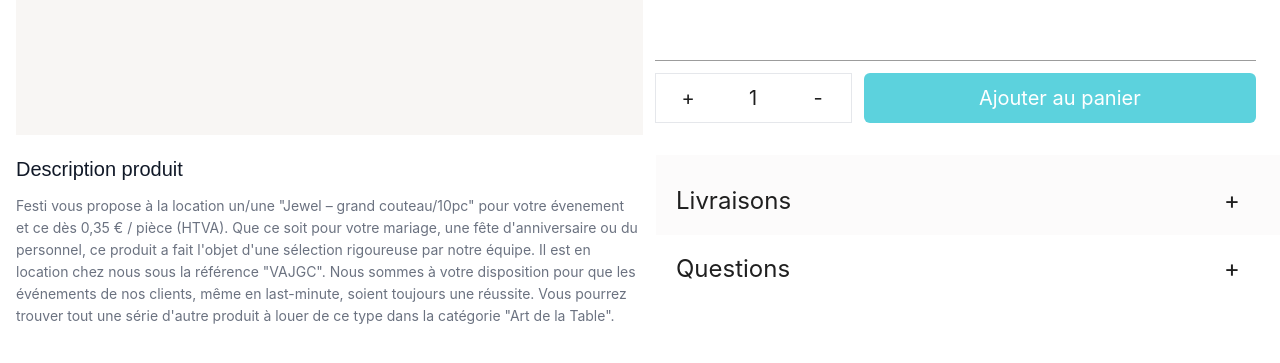
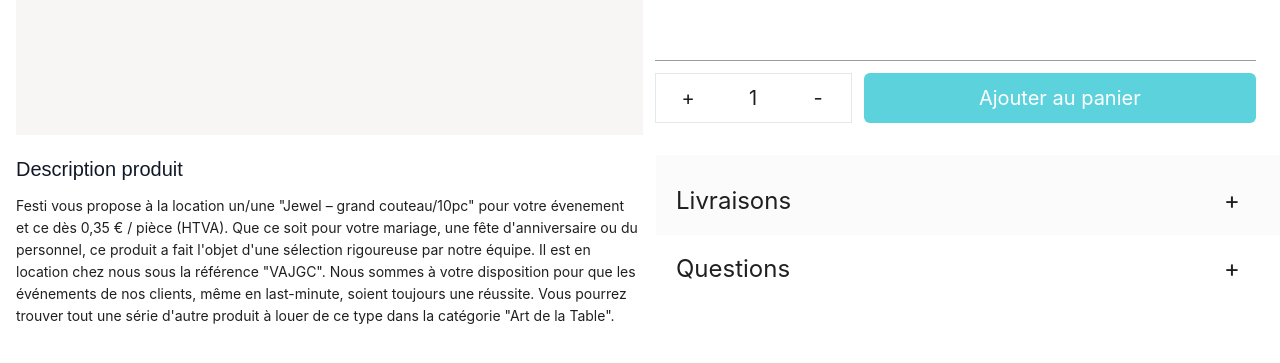
Before and after one commit to AjayDattu/Projects, a Next.js app: page / in a window 1280 px wide. Shown: the part 782-1145 px from the top of the page. Built offline with nearby package versions, Linux system fonts and the light colour scheme.

Commit message:
#fixed build issues

```diff
--- a/components/Landingpage.js
+++ b/components/Landingpage.js
@@ -1,29 +1,8 @@
 "use client";
-import { useState, useCallback, memo } from "react";
+import { useState, useCallback } from "react";
 import Image from "next/image";
 import classNames from "classnames";
 
-
-const FavoriteIcon = memo(() => {
-  return (
-    <svg
-      width="27"
-      height="25"
-      viewBox="0 0 18 16"
-      fill="none"
-      xmlns="http://www.w3.org/2000/svg"
-    >
-      <path
-        fillRule="evenodd"
-        clipRule="evenodd"
-        d="M8.99428 2.27985C7.32816 0.332 4.54978 -0.191965 2.46224 1.59168C0.374693 3.37532 0.0807963 6.35748 1.72015 8.467C3.08317 10.2209 7.20813 13.9201 8.56007 15.1174C8.71133 15.2513 8.78695 15.3183 8.87517 15.3446C8.95216 15.3676 9.03641 15.3676 9.1134 15.3446C9.20161 15.3183 9.27724 15.2513 9.42849 15.1174C10.7804 13.9201 14.9054 10.2209 16.2684 8.467C17.9078 6.35748 17.6498 3.35656 15.5263 1.59168C13.4029 -0.173202 10.6604 0.332 8.99428 2.27985Z"
-        stroke="#8F9BA0"
-        strokeLinecap="round"
-        strokeLinejoin="round"
-      />
-    </svg>
-  );
-});
 function LandingPage() {
   const product = {
     images: [
@@ -71,7 +50,8 @@ function LandingPage() {
                     className={classNames(
                       "w-[55px] h-[55px] cursor-pointer opacity-80 hover:opacity-100 duration-300 p-1",
                       {
-                        " rounded-sm opacity-100": imgUrl === item.url,
+                        " rounded-sm opacity-100":
+                          imgUrl === item.url,
                       }
                     )}
                     onClick={() => handleThumbnailClick(item.url)}
@@ -82,7 +62,7 @@ function LandingPage() {
                       width={55}
                       height={55}
                       loading="lazy"
-                      className="object-cover bg-white rounded-sm"
+                      className="object-cover bg-white rounded-sm "
                     />
                   </div>
                 ))
@@ -91,13 +71,12 @@ function LandingPage() {
               )}
             </div>
             <div className="w-full h-full flex flex-col">
-              {/* Only use priority for the main image */}
               <Image
                 src={imgUrl}
                 alt="Selected Product"
                 width={552}
                 height={552}
-                priority
+                loading="lazy"
                 className="object-contain"
               />
             </div>
@@ -112,7 +91,7 @@ function LandingPage() {
               <FavoriteIcon />
             </div>
           </div>
-          <div className="flex items-center gap-2 h-20">
+          <div className="flex items-center gap-2  h-20">
             <div className="font-playfair text-2xl">39,50€</div>
             <div className="text-gray-500 text-left">/pièce</div>
           </div>
@@ -122,9 +101,11 @@ function LandingPage() {
           </div>
           <div className="border-b border-[#9C9C9C] h-3/5 text-[#5D5D5D]">
             <div>Location appareil à raclette - Raclette traditionnelle 1/2 roue</div>
-            <div>Réglable en hauteur</div>
+           <div>Réglable en hauteur</div>
             <div>Appareil à raclette professionnel</div>
-            <div>Boîtier de chauffe horizontal réglable en hauteur</div>
+           <div>Boîtier de chauffe horizontal réglable en hauteur</div>
+
+
             <div>220V</div>
             <div>900W</div>
           </div>
@@ -134,30 +115,55 @@ function LandingPage() {
               <div className="w-full">1</div>
               <div className="w-full">-</div>
             </div>
-            <div className="w-full flex justify-center items-center bg-[#5CD2DD] text-center text-xl rounded-md text-white">
+           <div className="w-full flex justify-center items-center bg-[#5CD2DD] text-center text-xl rounded-md text-white">
               Ajouter au panier
             </div>
+
           </div>
+
         </div>
       </div>
       <div className="w-screen flex flex-col md:flex-row gap-4 pr-4 h-20">
         <div className=" flex flex-col w-full gap-3 h-full">
           <div className="text-xl font-cabinet text-[#111928] font-light">Description produit</div>
-          <div className="text-gray-500">Festi vous propose à la location un/une "Jewel – grand couteau/10pc" pour votre évenement et ce dès 0,35 € / pièce (HTVA). Que ce soit pour votre mariage, une fête d'anniversaire ou du personnel, ce produit a fait l'objet d'une sélection rigoureuse par notre équipe. Il est en location chez nous sous la référence "VAJGC". Nous sommes à votre disposition pour que les événements de nos clients, même en last-minute, soient toujours une réussite. Vous pourrez trouver tout une série d'autre produit à louer de ce type dans la catégorie "Art de la Table".</div>
+          <div>
+          Festi vous propose à la location un/une &quot;Jewel – grand couteau/10pc&quot;
+          pour votre évenement et ce dès 0,35 € / pièce (HTVA). Que ce soit pour votre mariage,
+          une fête d&apos;anniversaire ou du personnel, ce produit a fait l&apos;objet d&apos;une
+          sélection rigoureuse par notre équipe. Il est en location chez nous sous la référence
+          &quot;VAJGC&quot;. Nous sommes à votre disposition pour que les événements de nos clients,
+          même en last-minute, soient toujours une réussite. Vous pourrez trouver tout une série
+          d&apos;autre produit à louer de ce type dans la catégorie &quot;Art de la Table&quot;.
+        </div>
         </div>
         <div className="w-full pt-3 h-full bg-[#FBF9F899]">
-          <div className="flex justify-between items-center pr-10 p-5 text-2xl h-full">
-            <div>Livraisons</div>
-            <div>+</div>
-          </div>
-          <div className="flex justify-between items-center pr-10 p-5 text-2xl h-full">
-            <div>Questions</div>
-            <div>+</div>
-          </div>
+          <div className="flex justify-between items-center pr-10 p-5 text-2xl h-full"><div>Livraisons</div><div>+</div></div>
+          <div className="flex justify-between items-center pr-10 p-5 text-2xl h-full"><div>Questions</div><div>+</div></div>
         </div>
       </div>
     </div>
   );
 }
 
+function FavoriteIcon() {
+  return (
+    <svg
+      width="27"
+      height="25"
+      viewBox="0 0 18 16"
+      fill="none"
+      xmlns="http://www.w3.org/2000/svg"
+    >
+      <path
+        fillRule="evenodd"
+        clipRule="evenodd"
+        d="M8.99428 2.27985C7.32816 0.332 4.54978 -0.191965 2.46224 1.59168C0.374693 3.37532 0.0807963 6.35748 1.72015 8.467C3.08317 10.2209 7.20813 13.9201 8.56007 15.1174C8.71133 15.2513 8.78695 15.3183 8.87517 15.3446C8.95216 15.3676 9.03641 15.3676 9.1134 15.3446C9.20161 15.3183 9.27724 15.2513 9.42849 15.1174C10.7804 13.9201 14.9054 10.2209 16.2684 8.467C17.9078 6.35748 17.6498 3.35656 15.5263 1.59168C13.4029 -0.173202 10.6604 0.332 8.99428 2.27985Z"
+        stroke="#8F9BA0"
+        strokeLinecap="round"
+        strokeLinejoin="round"
+      />
+    </svg>
+  );
+}
+
 export default LandingPage;
```
